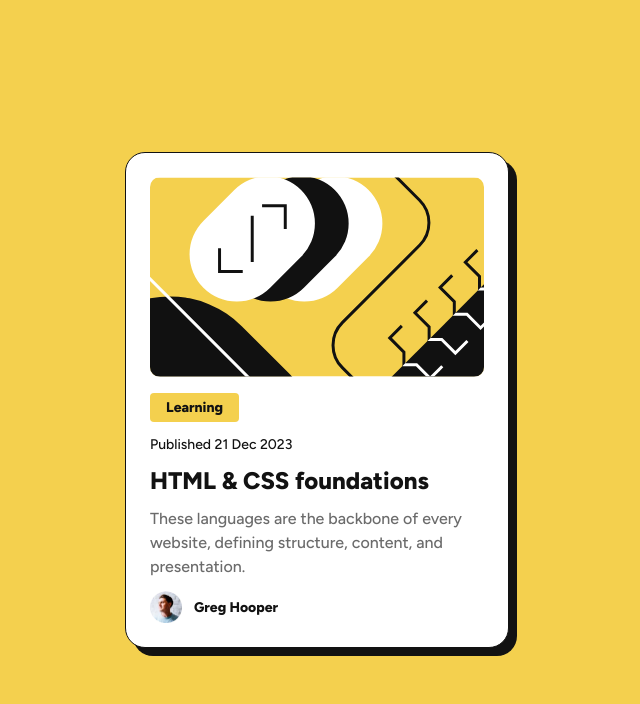
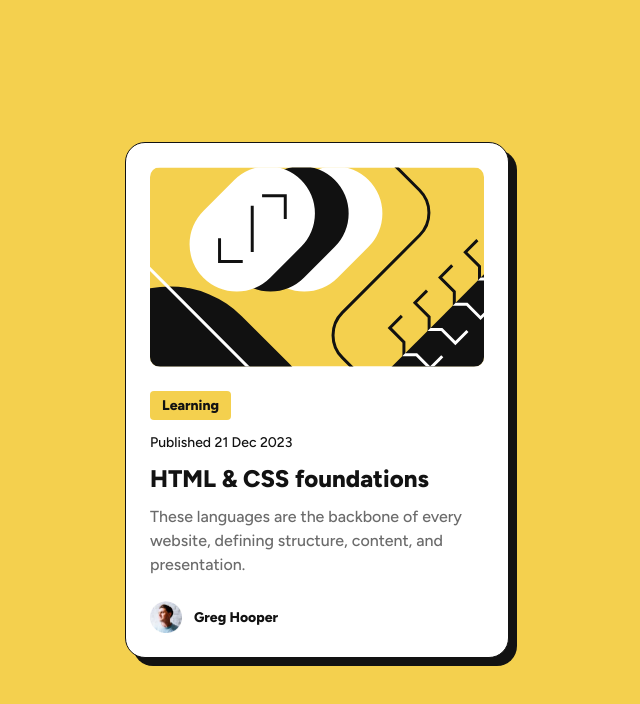
Before and after one commit to bindu953/BootStrap_Lab3, a plain HTML site: page Blog-Preview-Card/index.html in a window 1280 px wide. Shown: the whole page, without its empty margins (323-963 px from the left). Drawn offline with nearby package versions, Linux system fonts and the light colour scheme.

Commit message:
Updated css classes

```diff
--- a/Blog-Preview-Card/index.html
+++ b/Blog-Preview-Card/index.html
@@ -31,19 +31,19 @@
 
 </head>
 
-<body class="bg-[hsl(212,45%,89%)]">
+<body>
 
-  <main class="d-flex justify-content-center align-items-center min-vh-100 p-6 bg-[hsl(47,88%,63%)]">
-    <article class="bg-[hsl(0,0%,100%)] w-[384px] max-w-full  p-6 rounded-[20px] border-[1px] border-solid border-[hsl(0,0%,7%)]
+  <main class="d-flex justify-content-center align-items-center min-vh-100 p-[24px] bg-[hsl(47,88%,63%)]">
+    <article class="bg-[hsl(0,0%,100%)] w-[384px] max-w-full  p-[24px] rounded-[20px] border-[1px] border-solid border-[hsl(0,0%,7%)]
                 shadow-[8px_8px_0px_hsl(0,0%,7%)] text-start">
 
       <!-- Blog illustration -->
       <img src="./assets/images/illustration-article.svg" alt="Illustration Representing HTML AND CSS"
-        class="d-block w-100 rounded-[10px] mb-3">
+        class="d-block w-100 rounded-[10px] mb-[24px]">
 
       <!-- Learning label -->
       <p
-        class="d-inline-block bg-[hsl(47,88%,63%)] text-[hsl(0,0%,7%)] text-[14px] max-[375px]:text-[12px] font-extrabold px-3 py-1 rounded-1 mb-[12px]">
+        class="d-inline-block bg-[hsl(47,88%,63%)] text-[hsl(0,0%,7%)] text-[14px] max-[375px]:text-[12px] font-extrabold  px-[12px] py-[4px] rounded-1 mb-[12px]">
         Learning</p>
 
       <!-- Published Date -->
@@ -63,7 +63,7 @@
       </h1>
 
       <!-- Description -->
-      <p class="text-[16px] fw-medium leading-[1.5] max-[375px]:text-[14px] text-[hsl(0,0%,42%)] mb-[12px]">
+      <p class="text-[16px] fw-medium leading-[1.5] max-[375px]:text-[14px] text-[hsl(0,0%,42%)] mb-[24px]">
         These languages are the backbone of every
         website, defining structure, content, and
         presentation.
```
